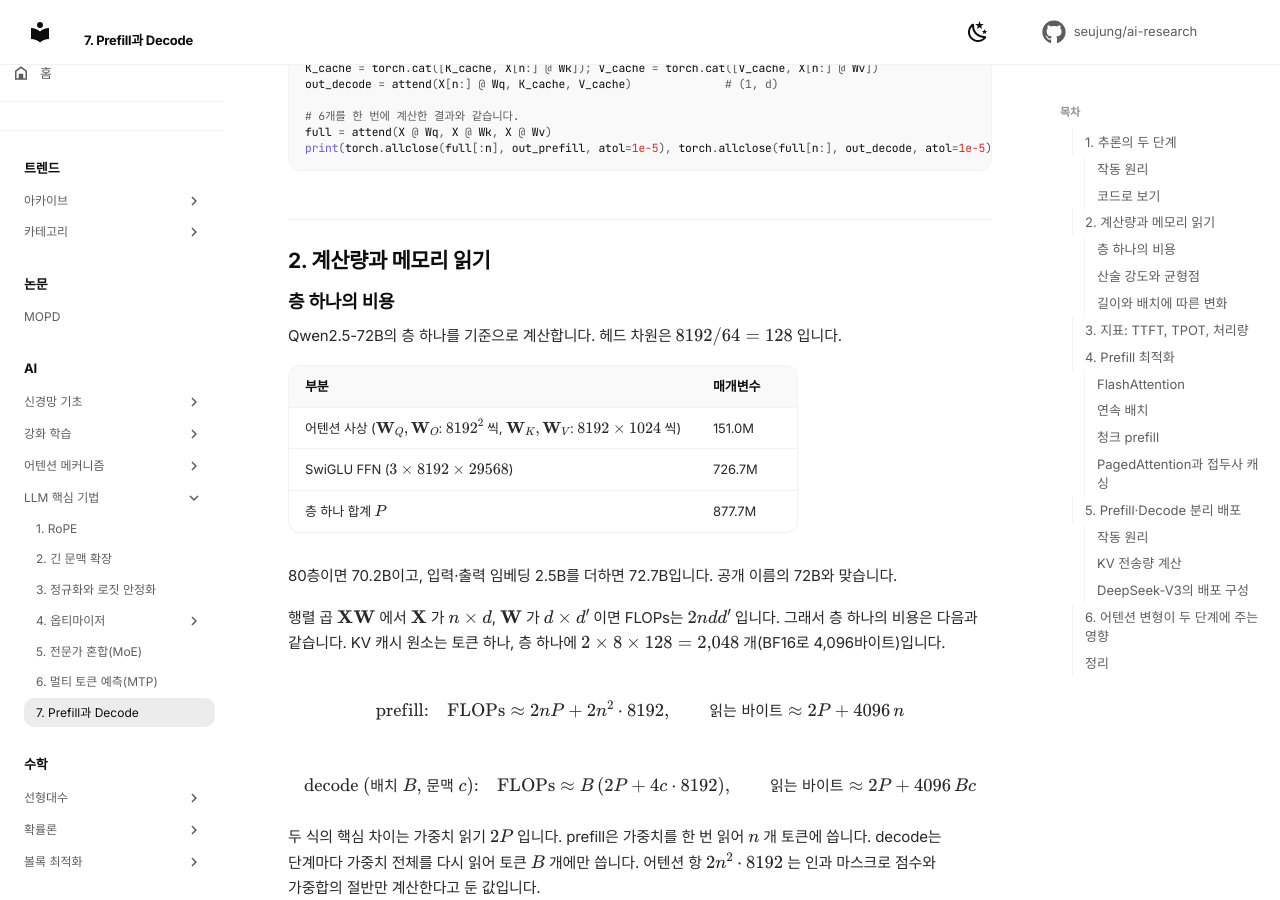
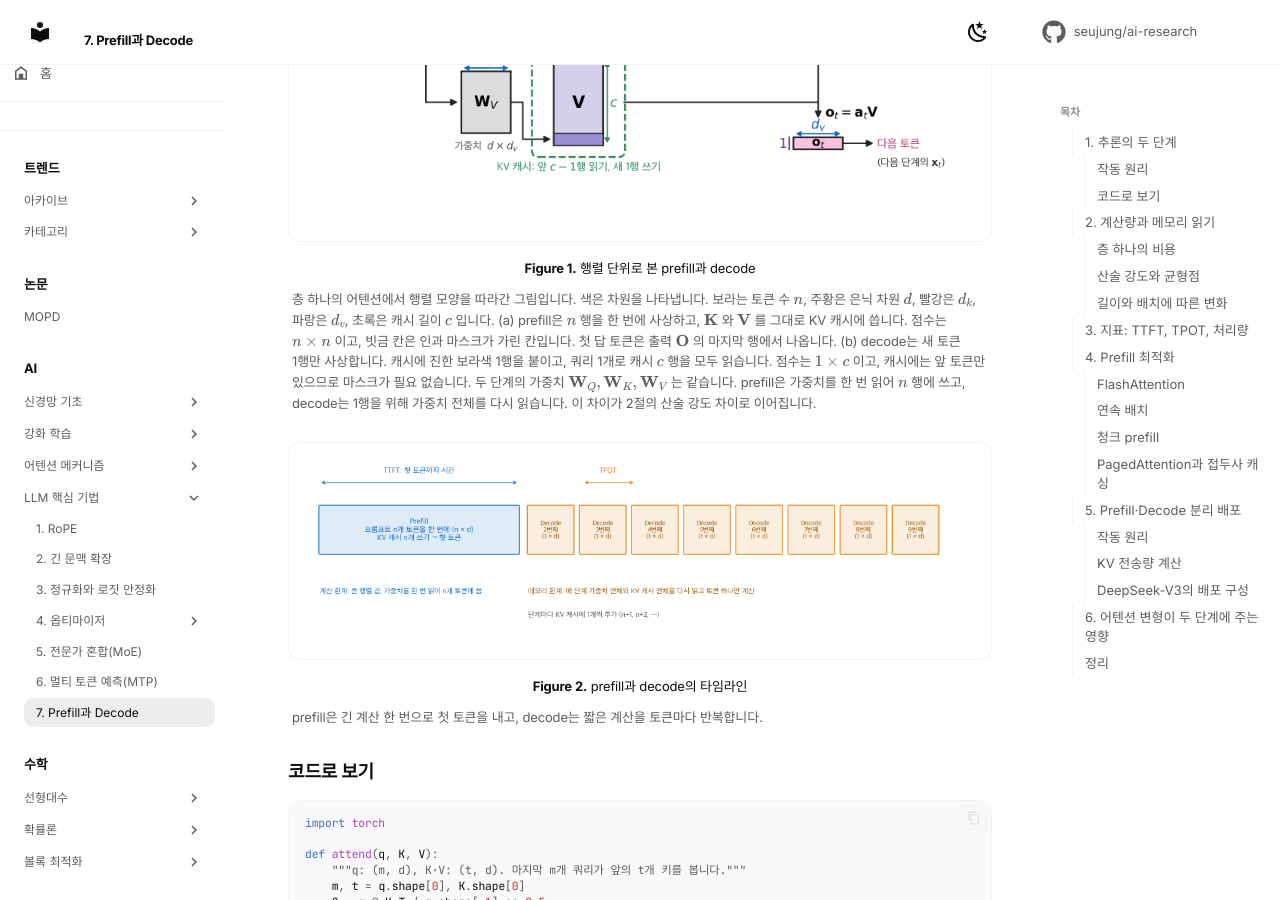
Before and after one commit to seujung/ai-research, an MkDocs documentation site: the page built from docs/ai/llm-techniques/07-prefill-decode.md, in a window 1280 px wide and 900 px high, scrolled down 1976 px. Built offline with MkDocs 1.6.1 and Material for MkDocs 9.7.7, drawn with Linux system fonts in a browser that asks for light colours; comment, search, counter and statistics services are not loaded; some of the changed text lies outside the part shown.

Commit message:
Add a matrix-level prefill and decode figure
Co-Authored-By: Claude Opus 5.5 (1M context) <noreply@anthropic.com>

```diff
--- a/docs/ai/llm-techniques/07-prefill-decode.md
+++ b/docs/ai/llm-techniques/07-prefill-decode.md
@@ -46,9 +46,21 @@ LLM이 답을 만드는 과정은 성격이 다른 두 단계로 나뉩니다.
 | 횟수 | 요청마다 1번 | 출력 토큰마다 1번 |
 
 <figure markdown>
+![행렬 단위로 본 prefill과 decode](images/t07-pipeline.png)
+<figcaption markdown>
+<span class="fig-title"><b>Figure 1.</b> 행렬 단위로 본 prefill과 decode</span>
+
+층 하나의 어텐션에서 행렬 모양을 따라간 그림입니다. 색은 차원을 나타냅니다. 보라는 토큰 수 $n$, 주황은 은닉 차원 $d$, 빨강은 $d_k$, 파랑은 $d_v$, 초록은 캐시 길이 $c$ 입니다.
+(a) prefill은 $n$ 행을 한 번에 사상하고, $\mathbf{K}$ 와 $\mathbf{V}$ 를 그대로 KV 캐시에 씁니다. 점수는 $n \times n$ 이고, 빗금 칸은 인과 마스크가 가린 칸입니다. 첫 답 토큰은 출력 $\mathbf{O}$ 의 마지막 행에서 나옵니다.
+(b) decode는 새 토큰 1행만 사상합니다. 캐시에 진한 보라색 1행을 붙이고, 쿼리 1개로 캐시 $c$ 행을 모두 읽습니다. 점수는 $1 \times c$ 이고, 캐시에는 앞 토큰만 있으므로 마스크가 필요 없습니다.
+두 단계의 가중치 $\mathbf{W}_Q, \mathbf{W}_K, \mathbf{W}_V$ 는 같습니다. prefill은 가중치를 한 번 읽어 $n$ 행에 쓰고, decode는 1행을 위해 가중치 전체를 다시 읽습니다. 이 차이가 2절의 산술 강도 차이로 이어집니다.
+</figcaption>
+</figure>
+
+<figure markdown>
 ![prefill과 decode의 타임라인](images/t07-timeline.png)
 <figcaption markdown>
-<span class="fig-title"><b>Figure 1.</b> prefill과 decode의 타임라인</span>
+<span class="fig-title"><b>Figure 2.</b> prefill과 decode의 타임라인</span>
 
 prefill은 긴 계산 한 번으로 첫 토큰을 내고, decode는 짧은 계산을 토큰마다 반복합니다.
 </figcaption>
@@ -136,7 +148,7 @@ $$
 <figure markdown>
 ![H100 루프라인과 prefill·decode의 위치](images/t07-roofline.png)
 <figcaption markdown>
-<span class="fig-title"><b>Figure 2.</b> H100 루프라인과 prefill·decode의 위치</span>
+<span class="fig-title"><b>Figure 3.</b> H100 루프라인과 prefill·decode의 위치</span>
 
 2K 이상의 prefill은 계산 한계 구간에, decode는 배치 256에서도 메모리 한계 구간에 있습니다.
 </figcaption>
@@ -152,7 +164,7 @@ $$
 <figure markdown>
 ![프롬프트 길이에 따른 TTFT와 배치에 따른 decode 처리량](images/t07-length-batch.png)
 <figcaption markdown>
-<span class="fig-title"><b>Figure 3.</b> 프롬프트 길이에 따른 TTFT와 배치에 따른 decode 처리량</span>
+<span class="fig-title"><b>Figure 4.</b> 프롬프트 길이에 따른 TTFT와 배치에 따른 decode 처리량</span>
 
 GPU 8장에 이상적으로 나눈 하한입니다. 문맥 32K에서는 KV 캐시 읽기가 지배해 decode 처리량이 일찍 포화합니다.
 </figcaption>
@@ -211,7 +223,7 @@ Sarathi-Serve는 이 방법과 decode를 멈추지 않는 스케줄링(stall-fre
 <figure markdown>
 ![청크 prefill의 스케줄](images/t07-chunked.png)
 <figcaption markdown>
-<span class="fig-title"><b>Figure 4.</b> 청크 prefill의 스케줄</span>
+<span class="fig-title"><b>Figure 5.</b> 청크 prefill의 스케줄</span>
 
 prefill을 1K 조각으로 나누면 decode와 함께 실행되므로, 다른 요청의 토큰 간격이 고르게 유지됩니다.
 </figcaption>
@@ -232,7 +244,7 @@ KV 캐시는 요청마다 길이가 다르고 생성하면서 계속 늘어납
 <figure markdown>
 ![블록 표와 물리 블록](images/t07-paged-kv.png)
 <figcaption markdown>
-<span class="fig-title"><b>Figure 5.</b> 블록 표와 물리 블록</span>
+<span class="fig-title"><b>Figure 6.</b> 블록 표와 물리 블록</span>
 
 같은 시스템 프롬프트로 시작하는 두 요청은 앞 블록을 같은 물리 블록(#2, #5)으로 공유합니다.
 </figcaption>
```
Also changed, not shown: docs/ai/llm-techniques/images/t07-pipeline.png (added).
